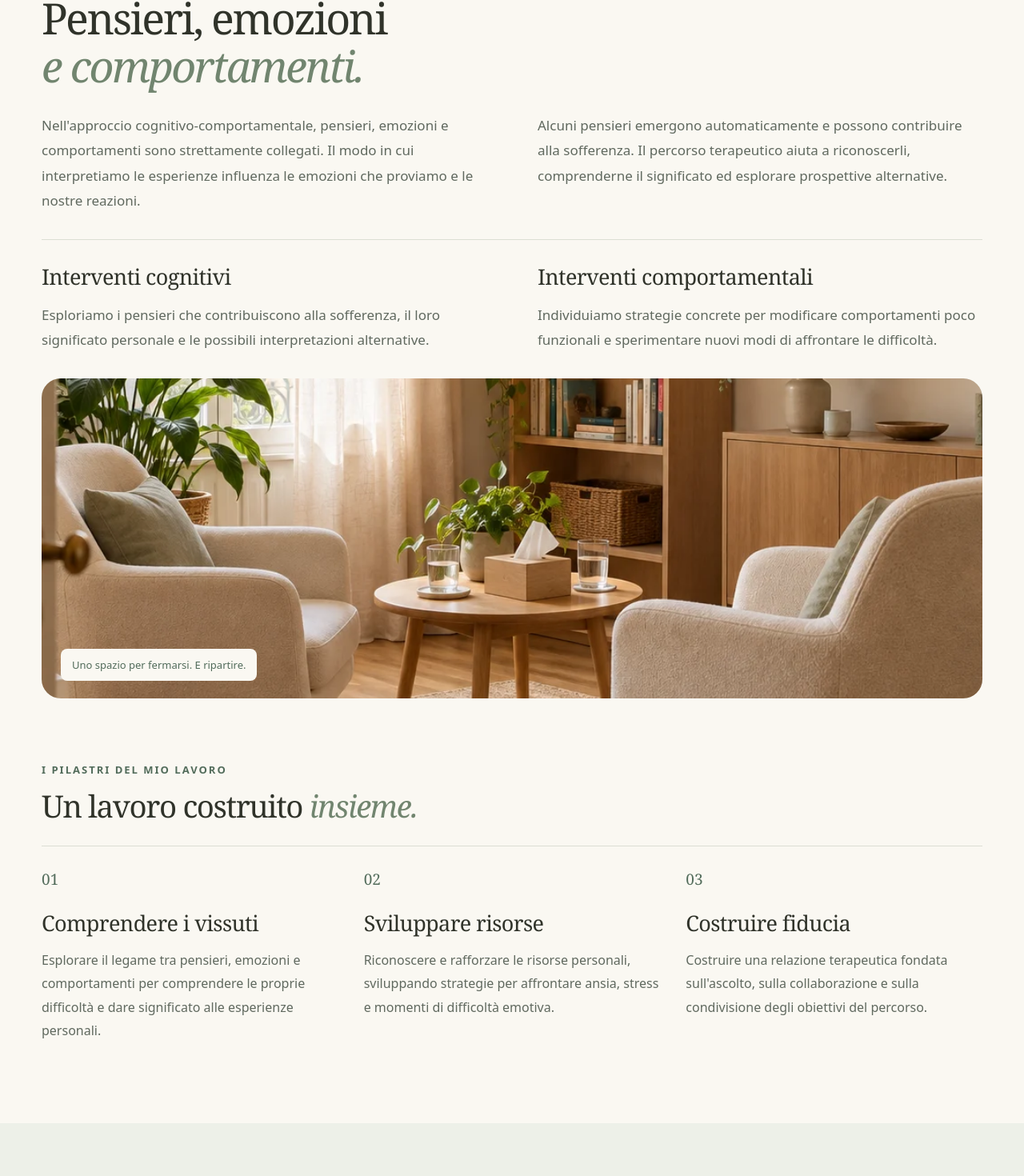
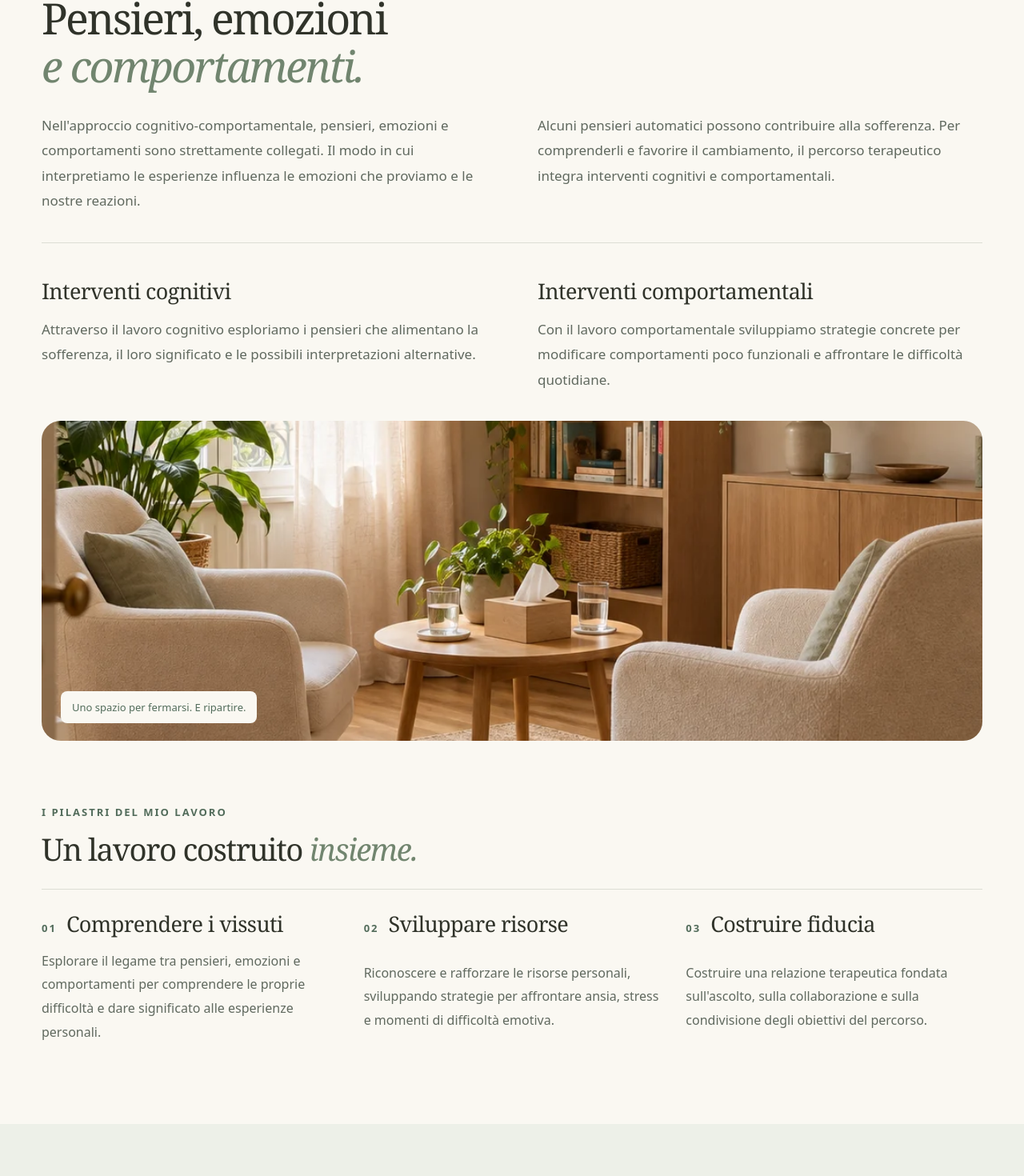
Before and after one commit to eppd/giulia-calzone, a Next.js app: page /chi-sono in a window 1280 px wide. Shown: the part 1308-2778 px from the top of the page at 80% size. Built offline with nearby package versions, Linux system fonts and the light colour scheme; a web font is replaced by a local one.

Commit message:
Aggiornamento 2230

```diff
--- a/app/chi-sono/about-content.tsx
+++ b/app/chi-sono/about-content.tsx
@@ -44,12 +44,13 @@ export function AboutContent() {
         <div className="bio-clinical-heading"><p className="eyebrow">IL MIO APPROCCIO</p><h2 id="clinical-title">Pensieri, emozioni<br /><em>e comportamenti.</em></h2></div>
         <div className="bio-clinical-text">
           <p>Nell'approccio cognitivo-comportamentale, pensieri, emozioni e comportamenti sono strettamente collegati. Il modo in cui interpretiamo le esperienze influenza le emozioni che proviamo e le nostre reazioni.</p>
-          <p>Alcuni pensieri emergono automaticamente e possono contribuire alla sofferenza. Il percorso terapeutico aiuta a riconoscerli, comprenderne il significato ed esplorare prospettive alternative.</p>
+          <p>Alcuni pensieri automatici possono contribuire alla sofferenza. Per comprenderli e favorire il cambiamento, il percorso terapeutico integra interventi cognitivi e comportamentali.</p>
         </div>
       </div>
       <div className="bio-clinical-practice">
-        <article aria-labelledby="cognitive-title"><h3 id="cognitive-title">Interventi cognitivi</h3><p>Esploriamo i pensieri che contribuiscono alla sofferenza, il loro significato personale e le possibili interpretazioni alternative.</p></article>
-        <article aria-labelledby="behavioural-title"><h3 id="behavioural-title">Interventi comportamentali</h3><p>Individuiamo strategie concrete per modificare comportamenti poco funzionali e sperimentare nuovi modi di affrontare le difficoltà.</p></article>
+        <div className="bio-practice-divider" aria-hidden="true" />
+        <article aria-labelledby="cognitive-title"><h3 id="cognitive-title">Interventi cognitivi</h3><p>Attraverso il lavoro cognitivo esploriamo i pensieri che alimentano la sofferenza, il loro significato e le possibili interpretazioni alternative.</p></article>
+        <article aria-labelledby="behavioural-title"><h3 id="behavioural-title">Interventi comportamentali</h3><p>Con il lavoro comportamentale sviluppiamo strategie concrete per modificare comportamenti poco funzionali e affrontare le difficoltà quotidiane.</p></article>
       </div>
       <figure className="bio-studio"><Image src="/images/ambiente-consulenza.webp" alt="Immagine d’atmosfera: due poltrone, una libreria e luce naturale in uno spazio di ascolto" fill sizes="(max-width: 760px) 100vw, 92vw" /><figcaption>Uno spazio per fermarsi. E ripartire.</figcaption></figure>
     </section>
--- a/app/chi-sono/about.css
+++ b/app/chi-sono/about.css
@@ -21,27 +21,28 @@
 .bio-clinical-heading{margin-bottom:28px}
 .bio-clinical-text{display:grid;grid-template-columns:1fr 1fr;gap:64px}
 .bio-clinical-text p{font-size:var(--type-copy);line-height:var(--leading-copy);color:var(--body-copy);margin:0}
-.bio-studio{position:relative;overflow:hidden;border-radius:24px;height:400px;margin:32px 0 0;background:var(--sage-light)}
+.bio-studio{position:relative;overflow:hidden;border-radius:24px;height:400px;margin:36px 0 0;background:var(--sage-light)}
 .bio-studio img{object-fit:cover;object-position:center 57%}
 .bio-studio figcaption{position:absolute;bottom:22px;left:24px;background:var(--paper);padding:9px 14px;font-size:13px;color:var(--sage);border-radius:8px}
-.bio-clinical-practice{display:grid;grid-template-columns:1fr 1fr;gap:64px;margin-top:32px;padding-top:28px;border-top:1px solid var(--line)}
+.bio-clinical-practice{display:grid;grid-template-columns:1fr 1fr;gap:28px 64px;margin-top:36px}
 .bio-clinical-practice h3{font-family:var(--serif);font-weight:500;font-size:27px;line-height:1.3;letter-spacing:-.6px;margin:0 0 15px}
 .bio-clinical-practice p{font-size:var(--type-copy);line-height:var(--leading-copy);color:var(--body-copy);margin:0}
-@media(max-width:1000px){.bio-clinical-text,.bio-clinical-practice{gap:35px}.bio-clinical-practice h3{font-size:24px}}
-@media(max-width:760px){.bio-clinical-text,.bio-clinical-practice{grid-template-columns:1fr;gap:22px}.bio-clinical-heading{margin-bottom:22px}.bio-clinical-practice{margin-top:22px;padding-top:22px;gap:26px}.bio-clinical-practice h3{font-size:26px;margin-bottom:12px}}
+@media(max-width:1000px){.bio-clinical-text,.bio-clinical-practice{column-gap:35px}.bio-clinical-practice h3{font-size:24px}}
+@media(max-width:760px){.bio-clinical-text,.bio-clinical-practice{grid-template-columns:1fr;gap:22px}.bio-clinical-heading{margin-bottom:22px}.bio-clinical-practice{margin-top:28px;gap:24px}.bio-clinical-practice h3{font-size:26px;margin-bottom:12px}}
 .bio-pillars{padding-block:80px 100px}
 .bio-pillars-heading{display:block;margin-bottom:28px}
 .bio-pillars-heading .eyebrow{margin:0 0 14px;max-width:none}
 .bio-pillars h2{font-size:clamp(30px,3vw,42px);letter-spacing:-1.4px}
 .bio-pillars-grid{display:grid;grid-template-columns:repeat(3,minmax(0,1fr));grid-auto-flow:dense;gap:32px;border-top:1px solid var(--line)}
-.bio-pillar{padding-top:25px}
-.bio-pillar-number{font-family:var(--serif);font-size:19px;color:var(--sage)}
-.bio-pillar h3{font-family:var(--serif);font-weight:500;font-size:27px;line-height:1.3;letter-spacing:-.6px;max-width:300px;margin:20px 0 15px}
-.bio-pillar p{font-size:16px;line-height:1.85;color:var(--body-copy);margin:0}
+.bio-pillar{display:grid;grid-template-columns:auto minmax(0,1fr);column-gap:12px;align-items:baseline;padding-top:25px}
+.bio-pillar-number{font-family:var(--sans);font-size:13px;font-weight:600;letter-spacing:2px;line-height:1.5;color:var(--sage)}
+.bio-pillar h3{font-family:var(--serif);font-weight:500;font-size:27px;line-height:1.3;letter-spacing:-.6px;max-width:300px;margin:0 0 15px}
+.bio-pillar p{grid-column:1/-1;font-size:16px;line-height:1.85;color:var(--body-copy);margin:0}
 .bio-personal{background:var(--sage-light);padding-block:76px}
 .bio-personal-grid{display:grid;grid-template-columns:1fr 1fr;gap:80px;align-items:center}
 .bio-personal p{font-size:18px;line-height:1.85;color:var(--body-copy);margin:0 0 24px}
 @media(max-width:1000px){.bio-hero{grid-template-columns:1.3fr .7fr;gap:30px}.bio-hero h1{font-size:clamp(41px,5.4vw,54px)}.bio-portrait{height:310px}.bio-personal-grid{gap:35px}.bio-pillars-heading{display:block}.bio-pillars-heading .eyebrow{max-width:none;margin-bottom:16px}.bio-pillars-grid{gap:24px}.bio-pillar h3{font-size:24px}}
-@media(max-width:760px){.bio-hero{grid-template-columns:1fr;gap:32px;padding-block:26px 58px}.bio-back{margin-bottom:28px;font-size:12px}.bio-hero h1{font-size:clamp(36px,9.5vw,58px);letter-spacing:-1.7px}.bio-hero-copy>p:not(.eyebrow){font-size:17px;margin-top:22px}.bio-portrait{height:250px;margin:0}.bio-vision{padding-block:44px 48px}.bio-vision-heading h2{font-size:clamp(43.5px,11.48vw,85px);letter-spacing:-3px;gap:12px}.bio-vision-bottom{grid-template-columns:1fr;gap:22px;margin-top:24px;padding-top:24px}.bio-vision-note{font-size:21px}.bio-vision-note br{display:none}.bio-vision-bottom>p{font-size:17px;line-height:1.8}.bio-clinical{padding-top:60px}.bio-clinical h2,.bio-personal h2{font-size:clamp(36px,9.2vw,54px);letter-spacing:-1.5px}.bio-studio{height:330px;margin-top:24px}.bio-studio figcaption{left:16px;bottom:16px;right:16px;font-size:12px;width:fit-content}.bio-pillars{padding-block:54px 60px}.bio-pillars h2{font-size:34px;line-height:1.2}.bio-pillars-grid{grid-template-columns:1fr;gap:0;border:0}.bio-pillar{border-top:1px solid var(--line);padding:22px 0 26px}.bio-pillar h3{max-width:none;margin:13px 0 12px;font-size:26px}.bio-personal{padding-block:52px}.bio-personal-grid{grid-template-columns:1fr;gap:25px}.bio-personal p{font-size:17px}}
+@media(max-width:760px){.bio-hero{grid-template-columns:1fr;gap:32px;padding-block:26px 58px}.bio-back{margin-bottom:28px;font-size:12px}.bio-hero h1{font-size:clamp(36px,9.5vw,58px);letter-spacing:-1.7px}.bio-hero-copy>p:not(.eyebrow){font-size:17px;margin-top:22px}.bio-portrait{height:250px;margin:0}.bio-vision{padding-block:44px 48px}.bio-vision-heading h2{font-size:clamp(43.5px,11.48vw,85px);letter-spacing:-3px;gap:12px}.bio-vision-bottom{grid-template-columns:1fr;gap:22px;margin-top:24px;padding-top:24px}.bio-vision-note{font-size:21px}.bio-vision-note br{display:none}.bio-vision-bottom>p{font-size:17px;line-height:1.8}.bio-clinical{padding-top:60px}.bio-clinical h2,.bio-personal h2{font-size:clamp(36px,9.2vw,54px);letter-spacing:-1.5px}.bio-studio{height:330px;margin-top:32px}.bio-studio figcaption{left:16px;bottom:16px;right:16px;font-size:12px;width:fit-content}.bio-pillars{padding-block:54px 60px}.bio-pillars h2{font-size:34px;line-height:1.2}.bio-pillars-grid{grid-template-columns:1fr;gap:0;border:0}.bio-pillar{border-top:1px solid var(--line);padding:22px 0 26px}.bio-pillar-number{font-size:12px}.bio-pillar h3{max-width:none;margin:0 0 12px;font-size:26px}.bio-personal{padding-block:52px}.bio-personal-grid{grid-template-columns:1fr;gap:25px}.bio-personal p{font-size:17px}}
 .about-page .pause{margin-top:80px}
+.bio-practice-divider{grid-column:1/-1;border-top:1px solid var(--line);padding-top:14px}
 @media(max-width:760px){.about-page .pause{margin-top:56px}}
```
